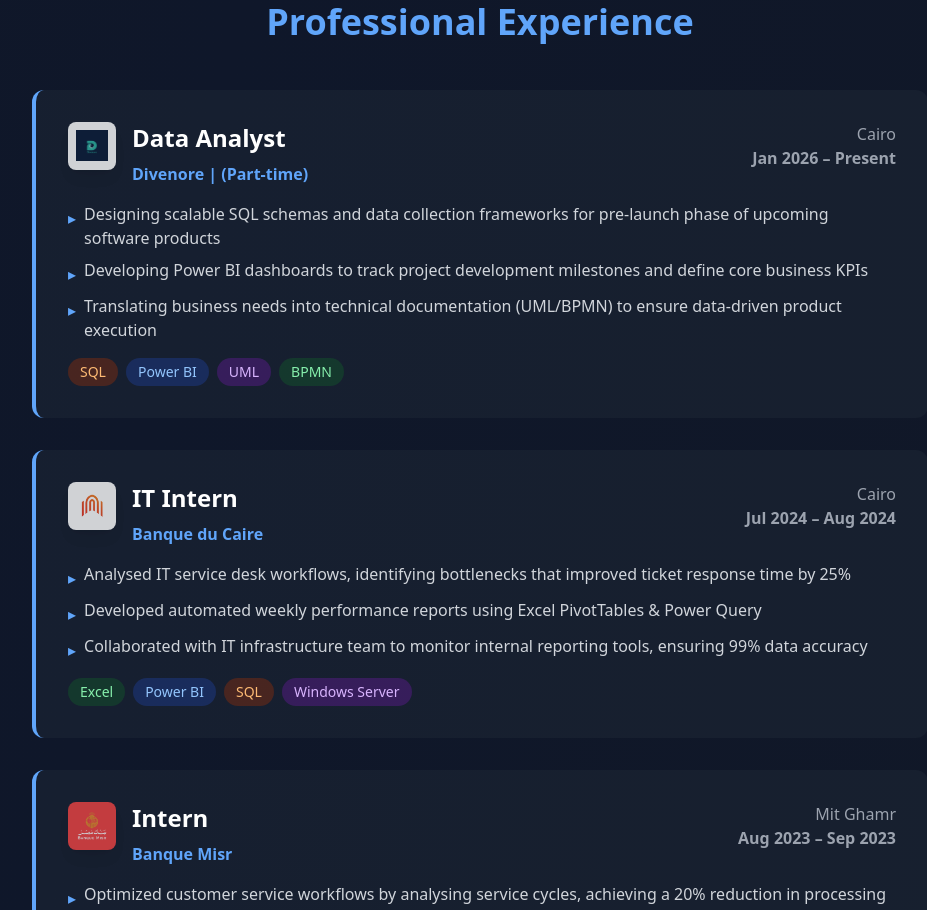
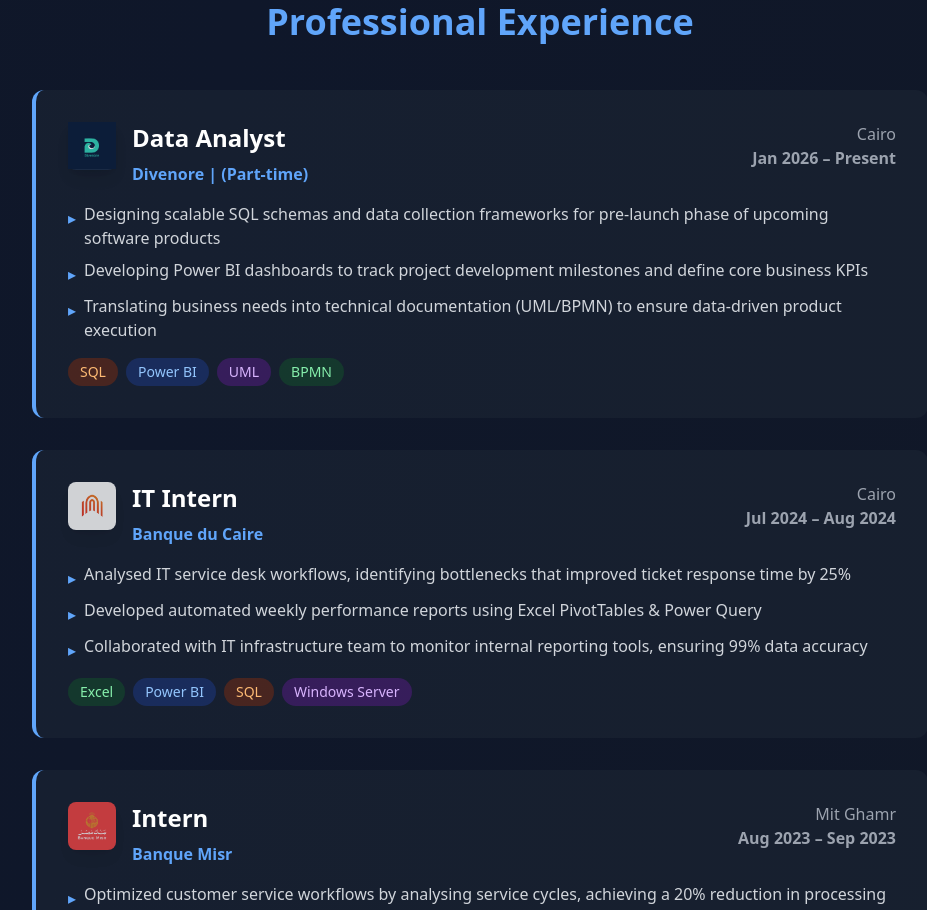
Before and after one commit to tokagabr/Portfolio_Tokagabr, a React (Vite) app: page / in a window 1280 px wide. Shown: the part 3960-4870 px from the top of the page, without its empty margins (160-1087 px from the left). Built offline with nearby package versions, Linux system fonts and the light colour scheme.

Commit message:
Update App.tsx

```diff
--- a/src/App.tsx
+++ b/src/App.tsx
@@ -551,7 +551,7 @@ function App() {
               <div className="bg-gray-800/50 p-8 rounded-xl border-l-4 border-blue-400 hover:shadow-lg hover:shadow-blue-500/20 transition-all relative">
                 <div className="flex flex-col md:flex-row md:items-start md:justify-between mb-4">
                   <div className="flex items-start gap-4">
-                    <div className="w-12 h-12 bg-white rounded-lg shadow-lg opacity-80 hover:opacity-100 hover:scale-110 transition-all duration-300 flex-shrink-0 flex items-center justify-center p-2">
+                    <div className="w-12 h-12 bg-[#1a2a44] rounded-lg shadow-lg opacity-100 hover:scale-110 transition-all duration-300 flex-shrink-0 flex items-center justify-center">
                       <img src={divenoreLogo} alt="Divenore Logo" className="w-full h-full object-contain" />
                     </div>
                     <div>
```
